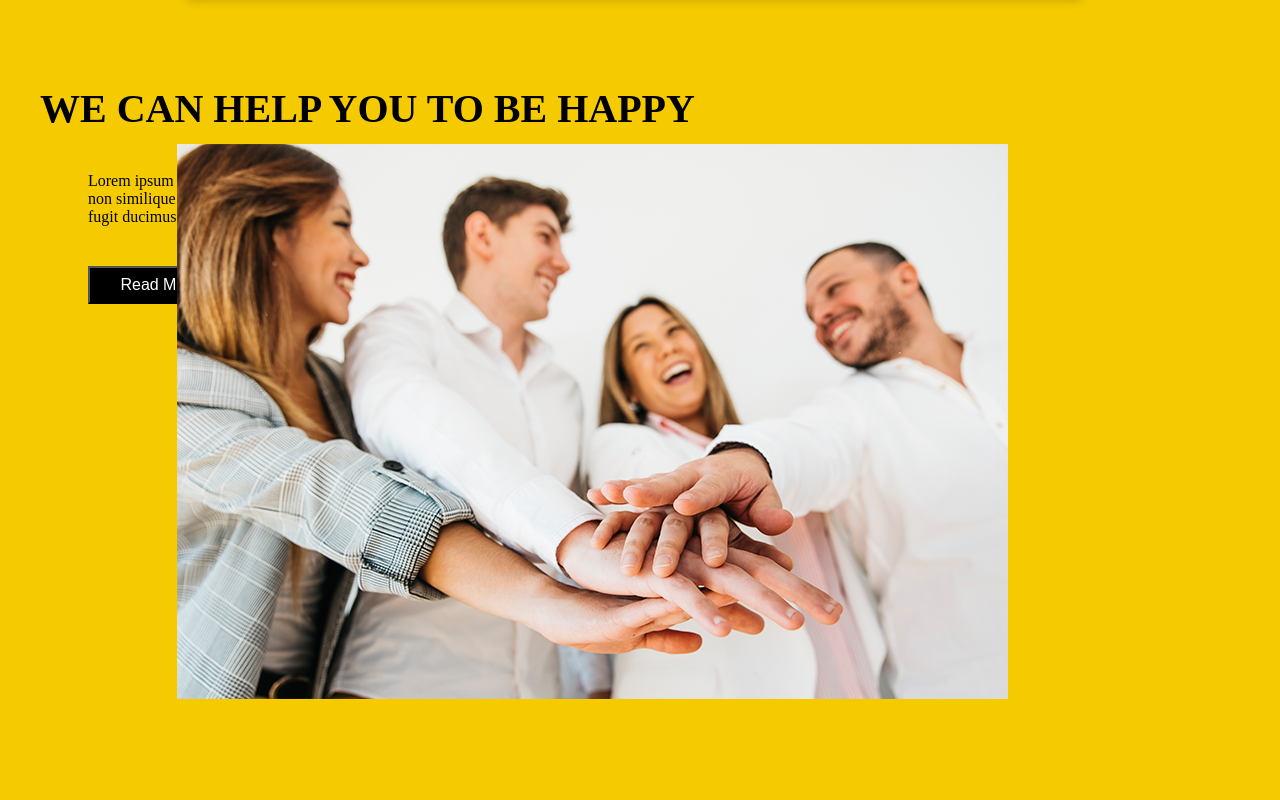
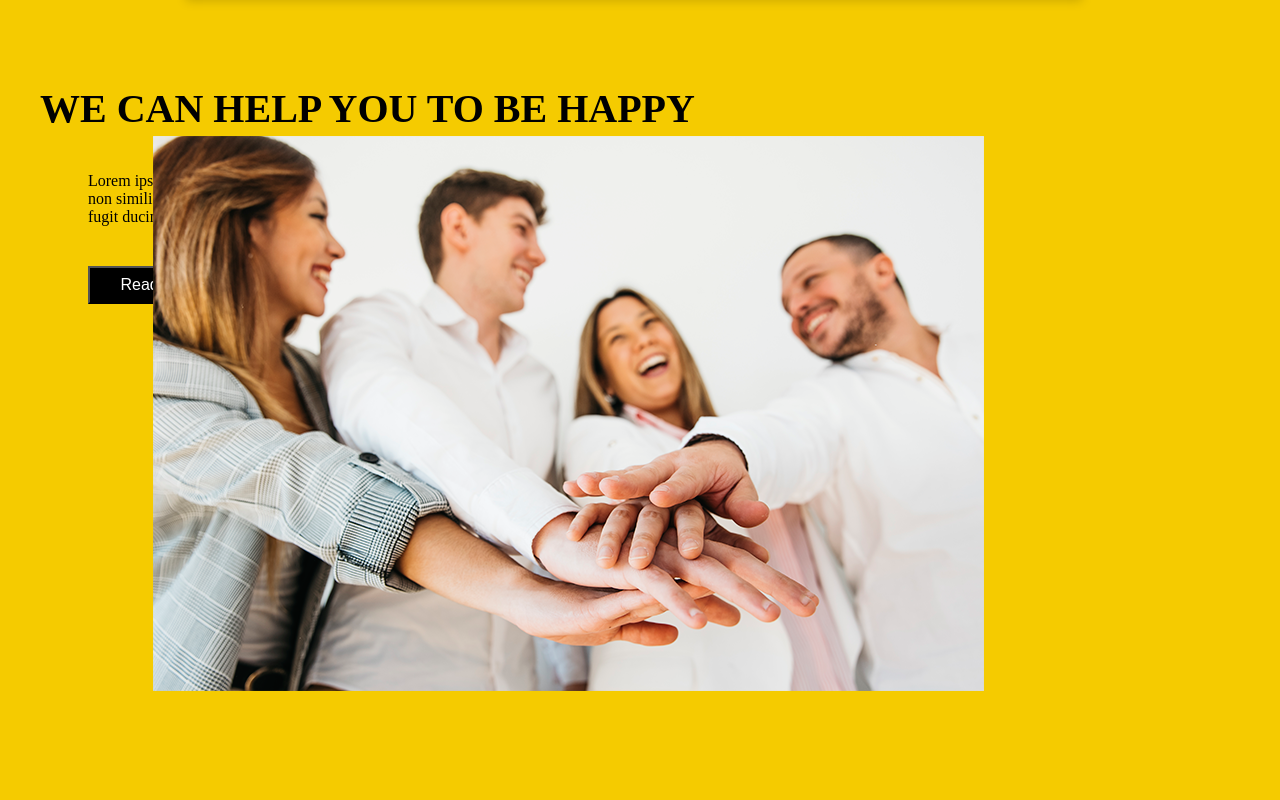
Before and after one commit to MichaelConde/Proyecto-Happy, a plain HTML site: page index.html in a window 1280 px wide. Shown: the part 1180-1980 px from the top of the page. Drawn offline with Linux system fonts and the light colour scheme.

Commit message:
Update style.css

```diff
--- a/styles/style.css
+++ b/styles/style.css
@@ -129,8 +129,8 @@ header {
 #imgsection3 {
     display: flex;
     justify-content: end;
-    margin-top: -20vh;
-    margin-right: 34vh;
+    margin-top: -21vh;
+    margin-right: 37vh;
     padding-bottom: 15vh;
 }
 #section4 {
```
